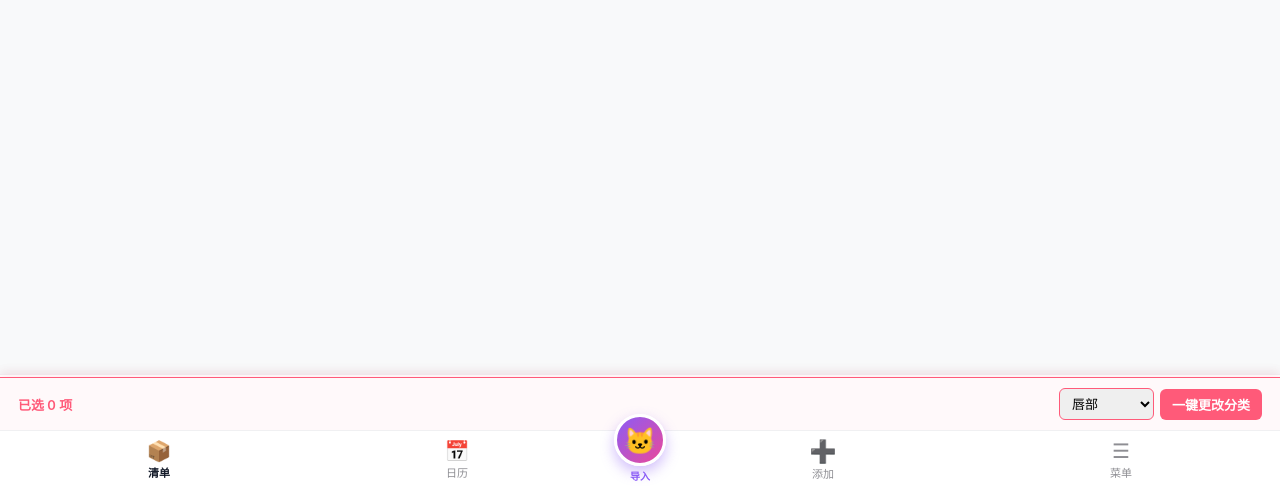
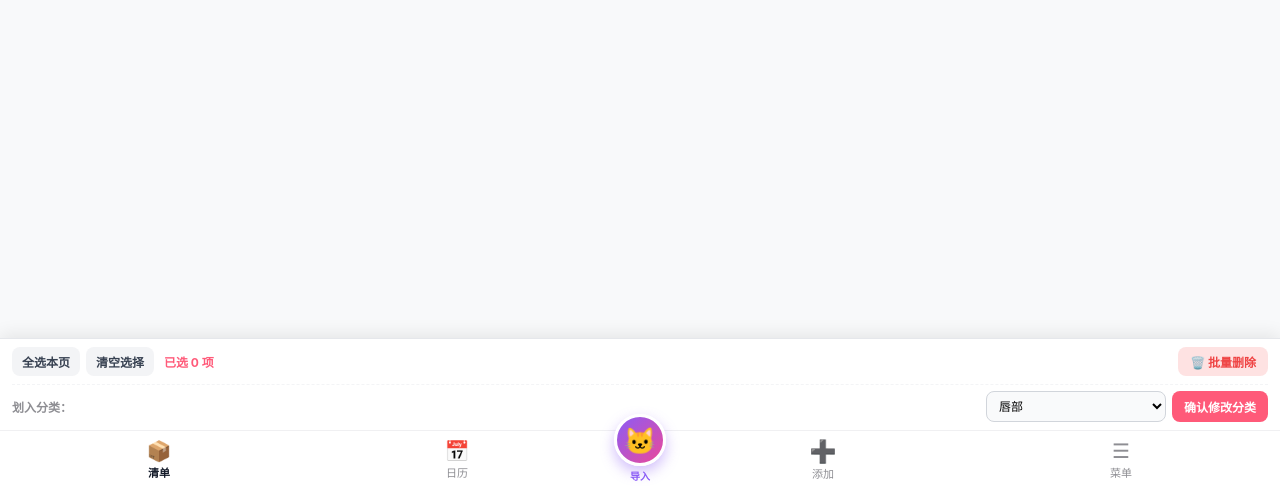
Before and after one commit to kikuroko-rgb/cosmetics, a plain HTML site: page index.html in a window 1280 px wide. Both pictures are taken after a click on the button "批量管理". Shown: the part 310-800 px from the top of the page. Drawn offline with Linux system fonts and the light colour scheme; no server answers.

Commit message:
Update index.html

```diff
--- a/index.html
+++ b/index.html
@@ -16,7 +16,7 @@
       --border: #F0F0F2; --radius: 14px;
     }
     * { box-sizing: border-box; margin: 0; padding: 0; font-family: -apple-system, BlinkMacSystemFont, "Segoe UI", Roboto, sans-serif; -webkit-tap-highlight-color: transparent; }
-    body { background: var(--bg); color: var(--text); padding-bottom: 90px; }
+    body { background: var(--bg); color: var(--text); padding-bottom: 140px; }
 
     header {
       position: sticky; top: 0; z-index: 20; background: rgba(255, 255, 255, 0.98);
@@ -143,21 +143,28 @@
     .cat-avatar-btn:active { transform: scale(0.92); box-shadow: 0 3px 8px rgba(139, 92, 246, 0.3); }
     .cat-btn-label { font-size: 10px; font-weight: 700; color: #8B5CF6; margin-top: 2px; }
 
-    .batch-toolbar {
-      position: fixed; bottom: 60px; left: 0; right: 0; background: #FFF;
-      border-top: 1px solid var(--border); padding: 10px 18px; display: none;
-      align-items: center; justify-content: space-between; z-index: 50; box-shadow: 0 -4px 10px rgba(0,0,0,0.04);
+    /* 全新双层一体化批量管理工具面板 */
+    .batch-panel {
+      position: fixed; bottom: 60px; left: 0; right: 0;
+      background: #FFFFFF; border-top: 1px solid #E5E7EB;
+      box-shadow: 0 -4px 16px rgba(0,0,0,0.08); z-index: 75;
+      display: none; flex-direction: column; padding: 8px 12px; gap: 8px;
     }
-    .batch-toolbar.show { display: flex; }
-    .btn-batch-del { background: #FEE2E2; color: var(--danger); border: none; padding: 8px 15px; border-radius: 8px; font-size: 13px; font-weight: 600; cursor: pointer; }
-    .btn-batch-opt { background: #F3F4F6; border: none; padding: 8px 12px; border-radius: 8px; font-size: 13px; font-weight: 500; cursor: pointer; }
+    .batch-panel.show { display: flex; }
 
-    .batch-cat-bar {
-      position: fixed; bottom: 60px; left: 0; right: 0; background: #FFF9FA;
-      border-top: 1px solid var(--primary); padding: 10px 18px; display: none;
-      align-items: center; justify-content: space-between; z-index: 55; box-shadow: 0 -4px 10px rgba(255,90,121,0.1);
+    .batch-panel-row { display: flex; align-items: center; justify-content: space-between; gap: 8px; }
+    .batch-btn-pill {
+      background: #F3F4F6; border: none; padding: 6px 10px; border-radius: 8px;
+      font-size: 12px; font-weight: 600; color: #374151; cursor: pointer;
     }
-    .batch-cat-bar.show { display: flex; }
+    .batch-btn-del {
+      background: #FEE2E2; color: var(--danger); border: none;
+      padding: 6px 12px; border-radius: 8px; font-size: 12px; font-weight: 700; cursor: pointer;
+    }
+    .batch-btn-apply {
+      background: var(--primary); color: #FFF; border: none;
+      padding: 6px 12px; border-radius: 8px; font-size: 12px; font-weight: 600; cursor: pointer; white-space: nowrap;
+    }
 
     .modal-overlay {
       position: fixed; inset: 0; background: rgba(0,0,0,0.5); z-index: 100;
@@ -288,17 +295,17 @@
         <button class="sheet-close" onclick="closeSortSheet()">✕</button>
       </div>
       <div class="sort-list-group" id="sortOptionsGroup">
-        <div class="sort-opt-item active" data-sort="expiry_asc" onclick="selectSortOption('expiry_asc')">
+        <div class="sort-opt-item" data-sort="expiry_asc" onclick="selectSortOption('expiry_asc')">
           <span>到期时间：由近到远（临期优先）</span>
-          <span class="sort-check">✓</span>
+          <span class="sort-check"></span>
         </div>
         <div class="sort-opt-item" data-sort="expiry_desc" onclick="selectSortOption('expiry_desc')">
           <span>到期时间：由远到近</span>
           <span class="sort-check"></span>
         </div>
-        <div class="sort-opt-item" data-sort="added_desc" onclick="selectSortOption('added_desc')">
+        <div class="sort-opt-item active" data-sort="added_desc" onclick="selectSortOption('added_desc')">
           <span>添加时间：最新优先</span>
-          <span class="sort-check"></span>
+          <span class="sort-check">✓</span>
         </div>
         <div class="sort-opt-item" data-sort="added_asc" onclick="selectSortOption('added_asc')">
           <span>添加时间：最早优先</span>
@@ -423,22 +430,23 @@
     </div>
   </div>
 
-  <!-- 批量操作工具条（删除） -->
-  <div class="batch-toolbar" id="batchToolbar">
-    <div>
-      <button class="btn-batch-opt" onclick="selectAll()">全选</button>
-      <button class="btn-batch-opt" onclick="deselectAll()" style="margin-left:4px;">取消</button>
-      <span style="font-size:12px; margin-left:8px; font-weight:600;" id="selectCountText">已选 0 项</span>
+  <!-- 双层一体化批量管理面板：上层选控与删除，下层分类归类 -->
+  <div class="batch-panel" id="batchPanel">
+    <div class="batch-panel-row">
+      <div style="display:flex; gap:6px; align-items:center;">
+        <button class="batch-btn-pill" onclick="selectAll()">全选本页</button>
+        <button class="batch-btn-pill" onclick="deselectAll()">清空选择</button>
+        <span style="font-size:12px; font-weight:700; color:var(--primary); margin-left:4px;" id="batchCountBadge">已选 0 项</span>
+      </div>
+      <button class="batch-btn-del" onclick="deleteSelected()">🗑️ 批量删除</button>
     </div>
-    <button class="btn-batch-del" onclick="deleteSelected()">批量删除</button>
-  </div>
 
-  <!-- 批量修改分类工具条 -->
-  <div class="batch-cat-bar" id="batchCatBar">
-    <div style="font-size:13px; font-weight:600; color:var(--primary);" id="batchCatText">已选 0 项</div>
-    <div style="display:flex; gap:6px; align-items:center;">
-      <select id="batchTargetCatSelect" style="padding:6px 8px; border-radius:6px; border:1px solid var(--primary); font-size:13px; outline:none;"></select>
-      <button onclick="applyBatchCategory()" style="padding:6px 12px; background:var(--primary); color:#fff; border:none; border-radius:6px; font-weight:600; cursor:pointer; font-size:13px;">一键更改分类</button>
+    <div class="batch-panel-row" style="border-top:1px dashed #F3F4F6; padding-top:6px;">
+      <span style="font-size:12px; color:var(--sub); font-weight:600;">划入分类：</span>
+      <div style="display:flex; gap:6px; flex:1; justify-content:flex-end;">
+        <select id="batchTargetCatSelect" style="flex:1; max-width:180px; padding:6px 8px; border-radius:8px; border:1px solid #D1D5DB; font-size:12px; outline:none; background:#F9FAFB;"></select>
+        <button class="batch-btn-apply" onclick="applyBatchCategory()">确认修改分类</button>
+      </div>
     </div>
   </div>
 
@@ -564,7 +572,6 @@
     function getItems(){ const s=localStorage.getItem(K); return s?JSON.parse(s):[]; }
     function calcDays(e){ const t=new Date(); t.setHours(0,0,0,0); const x=new Date(e); x.setHours(0,0,0,0); return Math.ceil((x-t)/86400000); }
 
-    // 时间解析辅助函数：统一提取毫秒时间戳
     function getItemTimestamp(item) {
       if (item.createdAt) {
         const t = new Date(item.createdAt).getTime();
@@ -577,7 +584,6 @@
       return 0;
     }
 
-    // 格式化展示添加日期：YYYY-MM-DD
     function formatAddedDate(item) {
       const ts = getItemTimestamp(item);
       if (!ts) return "";
@@ -613,7 +619,6 @@
           const content = decodeURIComponent(escape(atob(data.content.replace(/\s/g, ''))));
           const cloudItems = JSON.parse(content);
           if (Array.isArray(cloudItems) && cloudItems.length > 0) {
-            // 为没有 createdAt 的历史数据补充创建时间
             const sanitized = cloudItems.map(it => {
               if (!it.createdAt) {
                 const ts = getItemTimestamp(it);
@@ -862,15 +867,14 @@
       isBatchMode = !isBatchMode;
       selectedIds.clear();
       const btn = document.getElementById("btnBatchToggle");
-      const toolbar = document.getElementById("batchToolbar");
-      const catBar = document.getElementById("batchCatBar");
+      const panel = document.getElementById("batchPanel");
       const container = document.getElementById("cardsContainer");
       if (isBatchMode) {
         btn.innerText = "完成"; btn.classList.add("active");
-        toolbar.classList.add("show"); catBar.classList.add("show"); container.classList.add("batch-mode");
+        panel.classList.add("show"); container.classList.add("batch-mode");
       } else {
         btn.innerText = "批量管理"; btn.classList.remove("active");
-        toolbar.classList.remove("show"); catBar.classList.remove("show"); container.classList.remove("batch-mode");
+        panel.classList.remove("show"); container.classList.remove("batch-mode");
       }
       updateSelectCount();
       renderCards();
@@ -884,15 +888,18 @@
     function deselectAll() { selectedIds.clear(); updateSelectCount(); renderCards(); }
 
     function updateSelectCount() {
-      document.getElementById("selectCountText").innerText = "已选 " + selectedIds.size + " 项";
-      document.getElementById("batchCatText").innerText = "已选 " + selectedIds.size + " 项";
+      const badge = document.getElementById("batchCountBadge");
+      if (badge) badge.innerText = "已选 " + selectedIds.size + " 项";
     }
 
     function deleteSelected() {
       if (selectedIds.size === 0) return alert("请先勾选需要删除的物品");
-      if (confirm("确定要批量删除已选中的 " + selectedIds.size + " 件物品吗？")) {
+      if (confirm(`确定要彻底删除已选中的 ${selectedIds.size} 件物品吗？此操作不可逆！`)) {
         saveItems(getItems().filter(i => !selectedIds.has(i.id)));
-        selectedIds.clear(); updateSelectCount(); renderCards(); renderCalendar();
+        selectedIds.clear();
+        updateSelectCount();
+        renderCards();
+        renderCalendar();
       }
     }
 
@@ -912,7 +919,6 @@
       let items = getItems();
       const s = document.getElementById("searchInput").value.trim().toLowerCase();
 
-      // 严格排序逻辑
       items.sort((a, b) => {
         if (currentSort === "expiry_asc") {
           return new Date(a.expiry) - new Date(b.expiry);
```
